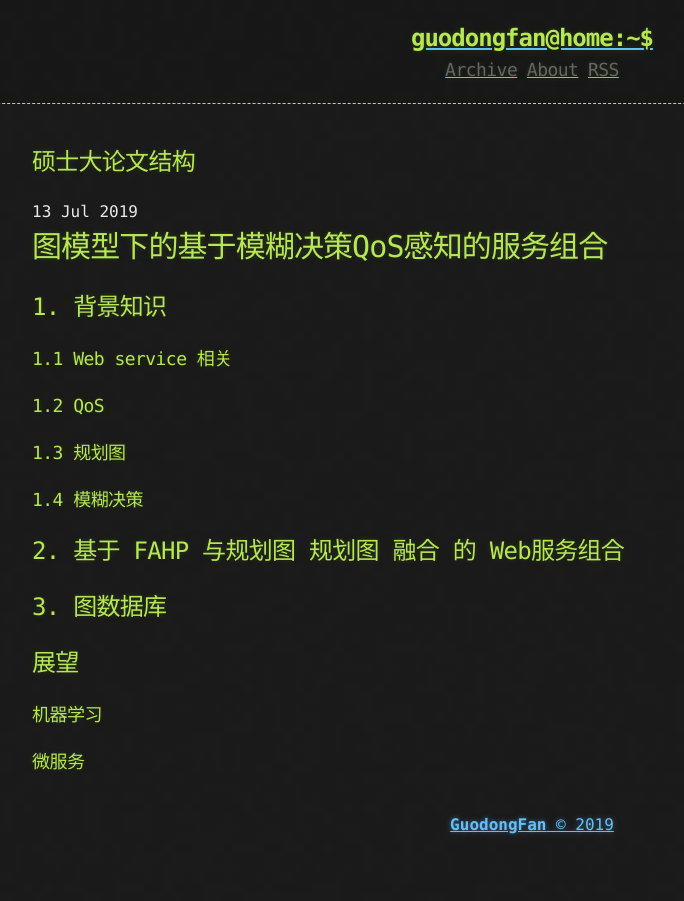
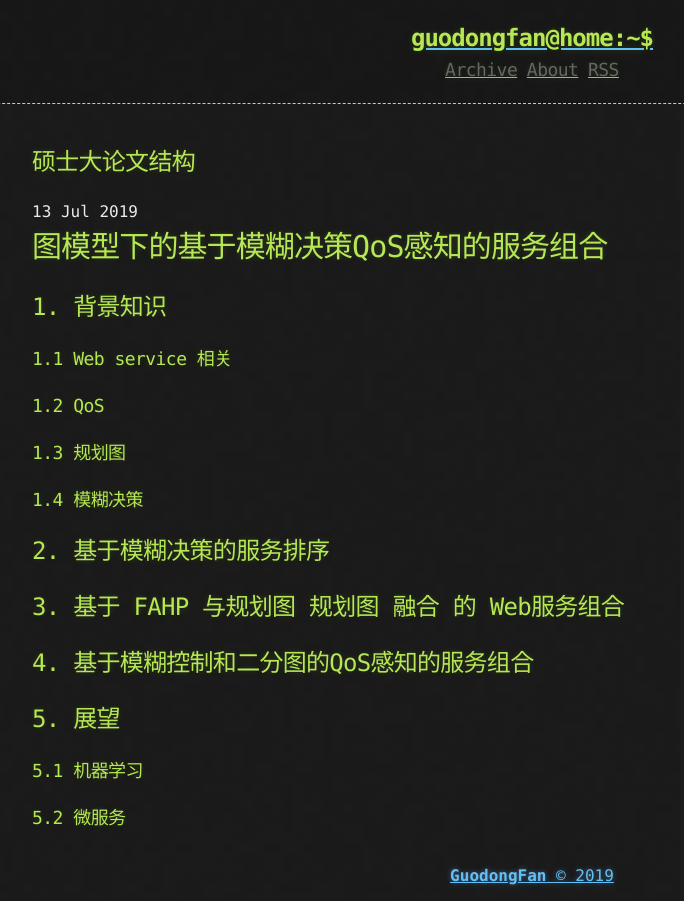
Before and after one commit to GuodongFan/GuodongFan.github.io, a Jekyll site: the page built from _posts/2019-07-13-architecture-master.md, in a window 1280 px wide. Shown: the whole page, without its empty margins (108-792 px from the left). Built offline with Jekyll 4.4.1, drawn with Linux system fonts in a browser that asks for light colours.

Commit message:
Update 2019-07-13-architecture-master.md

```diff
--- a/_posts/2019-07-13-architecture-master.md
+++ b/_posts/2019-07-13-architecture-master.md
@@ -15,13 +15,14 @@ published: true
 
 ### 1.4 模糊决策
 
-## 2. 基于 FAHP 与规划图 规划图 融合 的 Web服务组合
+## 2. 基于模糊决策的服务排序
 
-## 3. 图数据库
+## 3. 基于 FAHP 与规划图 规划图 融合 的 Web服务组合
 
+## 4. 基于模糊控制和二分图的QoS感知的服务组合
 
-## 展望
+## 5. 展望
 
-### 机器学习
+### 5.1 机器学习
 
-### 微服务
+### 5.2 微服务
```
